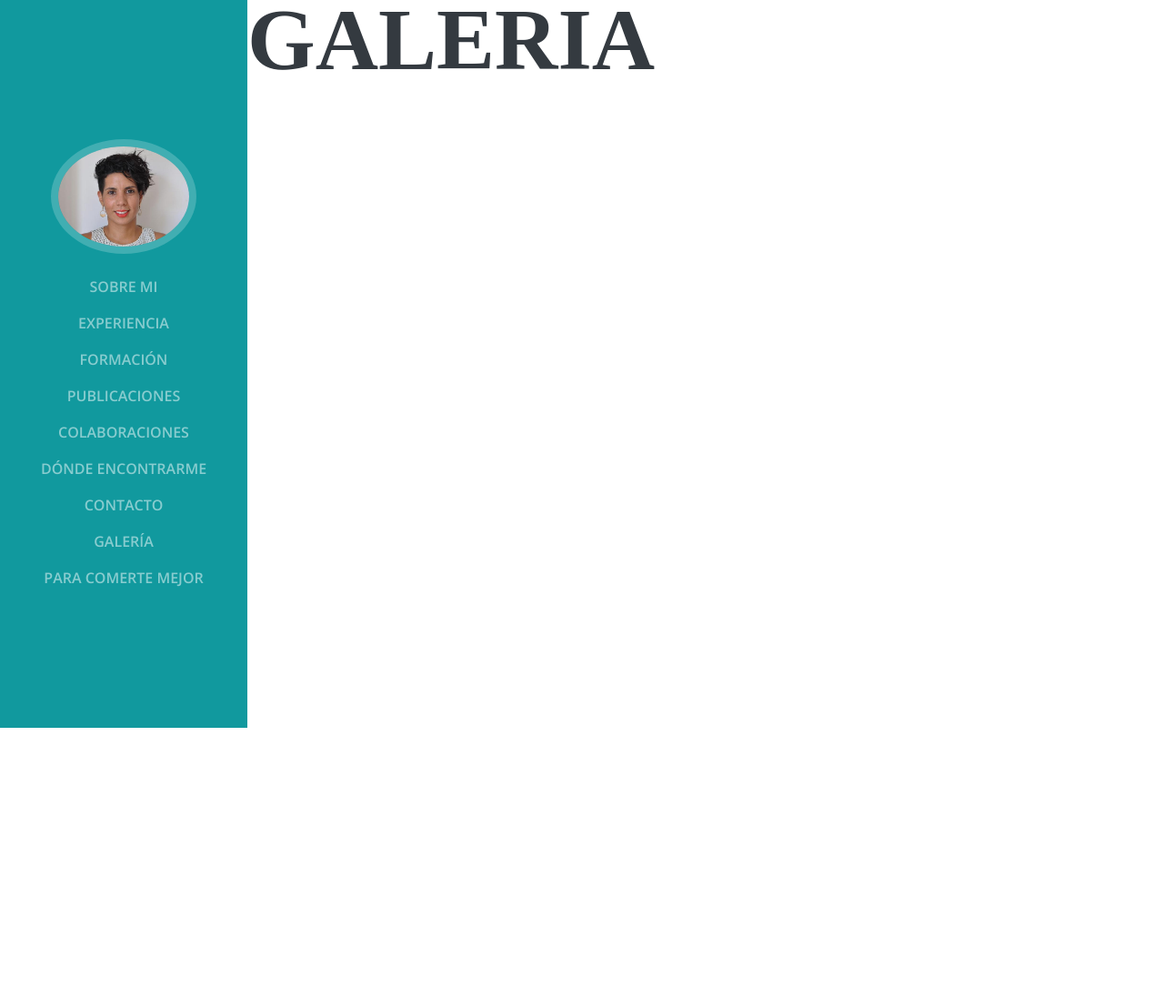
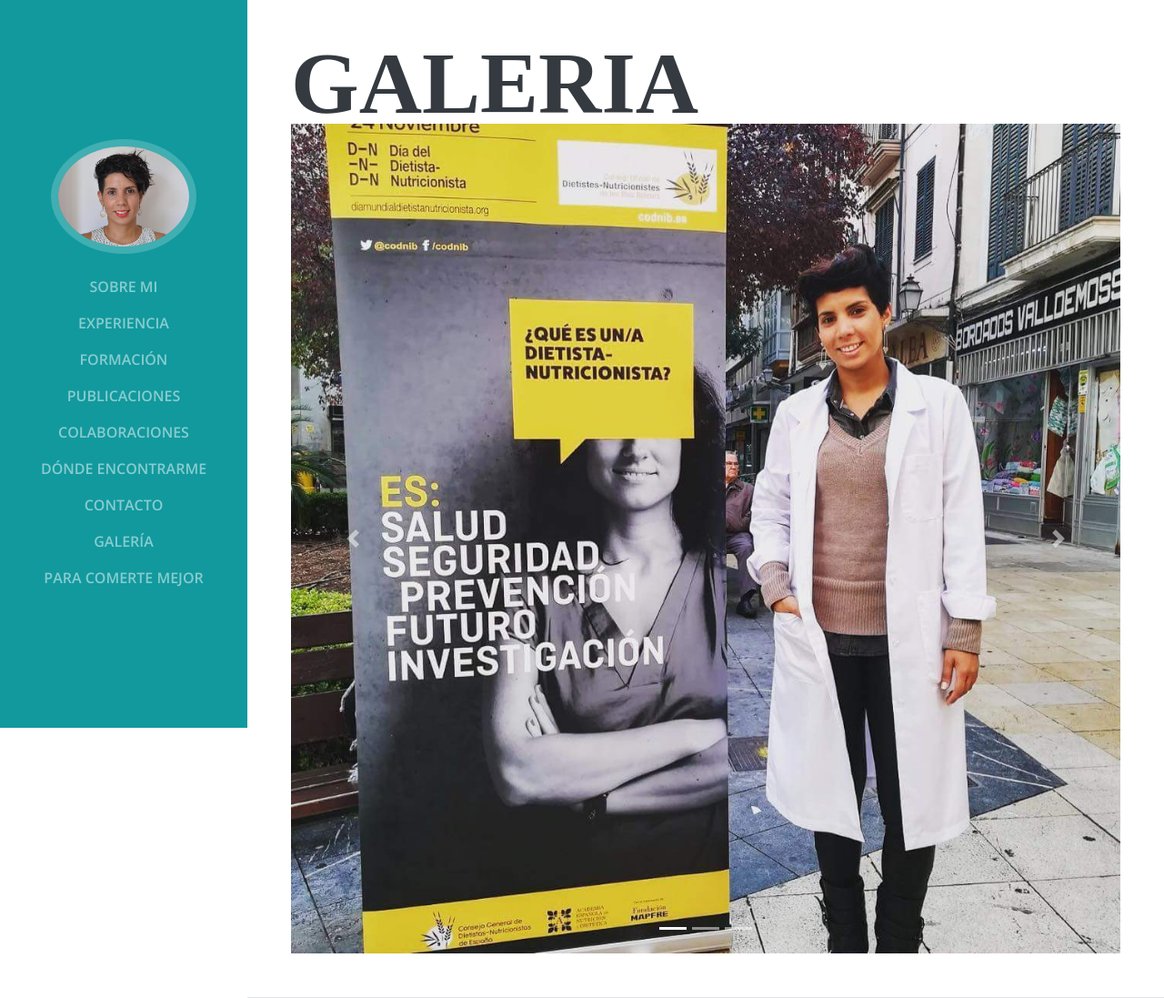
Before and after one commit to Cortocircuito/georgina-mysite, a Django app: page /galeria in a window 1280 px wide. Shown: the whole page at 91% size. Before the commit the page ends 800 px from the top, so only its background shows below. Run offline with Django 3.2, Linux system fonts and the light colour scheme; some libraries are stand-ins or nearby versions; some web fonts are replaced.

Commit message:
Add photos to the photo galery

```diff
--- a/myprofile/templates/myprofile/galeria.html
+++ b/myprofile/templates/myprofile/galeria.html
@@ -1,7 +1,42 @@
 {% extends 'myprofile/base.html' %}
+{% load staticfiles %}
 
 {% block title %}Georgina Dávila - Galeria{% endblock %}
 
 {% block content %}
-    <h1>Galeria</h1>
+<section class="resume-section p-3 p-lg-5 d-flex d-column" id="sobre">
+        <div class="my-auto">
+          <h1 class="mb-0">Galeria</span></h1>
+
+<div id="carouselExampleIndicators" class="carousel slide" data-ride="carousel">
+  <ol class="carousel-indicators">
+    <li data-target="#carouselExampleIndicators" data-slide-to="0" class="active"></li>
+    <li data-target="#carouselExampleIndicators" data-slide-to="1"></li>
+    <li data-target="#carouselExampleIndicators" data-slide-to="2"></li>
+  </ol>
+  <div class="carousel-inner">
+    <div class="carousel-item active">
+      <img class="d-block w-100" src="{% static 'img/carousel/1.jpg' %}?auto=yes&bg=777&fg=555&text=First slide" alt="First slide">
+    </div>
+    <div class="carousel-item">
+      <img class="d-block w-100" src="{% static 'img/carousel/2.jpg' %}?auto=yes&bg=666&fg=444&text=Second slide" alt="Second slide">
+    </div>
+    <div class="carousel-item">
+      <img class="d-block w-100" src="{% static 'img/carousel/3.jpg' %}?auto=yes&bg=555&fg=333&text=Third slide" alt="Third slide">
+    </div>
+  </div>
+  <a class="carousel-control-prev" href="#carouselExampleIndicators" role="button" data-slide="prev">
+    <span class="carousel-control-prev-icon" aria-hidden="true"></span>
+    <span class="sr-only">Previous</span>
+  </a>
+  <a class="carousel-control-next" href="#carouselExampleIndicators" role="button" data-slide="next">
+    <span class="carousel-control-next-icon" aria-hidden="true"></span>
+    <span class="sr-only">Next</span>
+  </a>
+</div>
+
+        </div>
+    </section>
+
+
 {% endblock %}
```
Also changed, not shown: myprofile/static/img/carousel/1.jpg (added), myprofile/static/img/carousel/2.jpg (added), myprofile/static/img/carousel/3.jpg (added).
